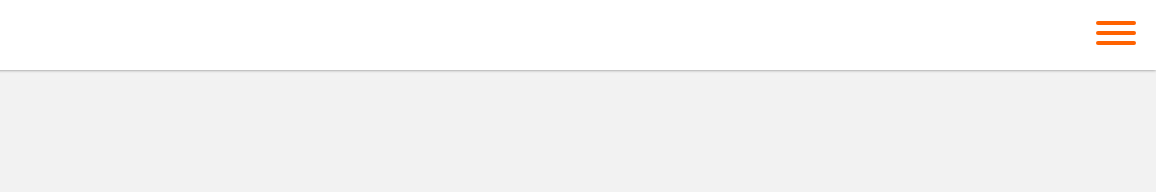
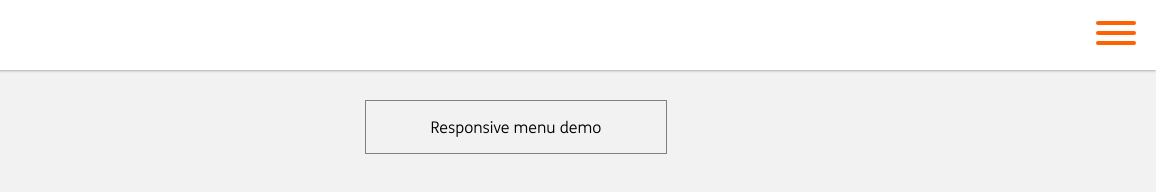
Before and after one commit to jdvivar/bank-responsive-menu, a website built with Parcel: page index.html in a window 1280 px wide. Shown: the full height of the page, 124-1280 px from the left. Built offline with nearby package versions, Linux system fonts and the light colour scheme.

Commit message:
Added notice and update readme

```diff
--- a/index.html
+++ b/index.html
@@ -154,6 +154,11 @@
 		</div>
 	</nav>
 
+	<div class="content">
+		<div class="notice">
+			<p>Responsive menu demo</p>
+		</div>
+	</div>
 	<script src="src/bottom-of-body.js"></script>
 </body>
 
--- a/src/styles.scss
+++ b/src/styles.scss
@@ -48,6 +48,21 @@ button {
 
 nav {
   height: 100%;
+  position: absolute;
+  width: 100%;
+  top: 0;
+}
+
+.content {
+  margin-top: $height;
+  height: calc(100% - #{$height});
+
+  .notice {
+    border: 1px solid gray;
+    width: 300px;
+    text-align: center;
+    margin: 100px auto 0 auto;
+  }
 }
 
 .menu {
```
Also changed, not shown: README.md.
